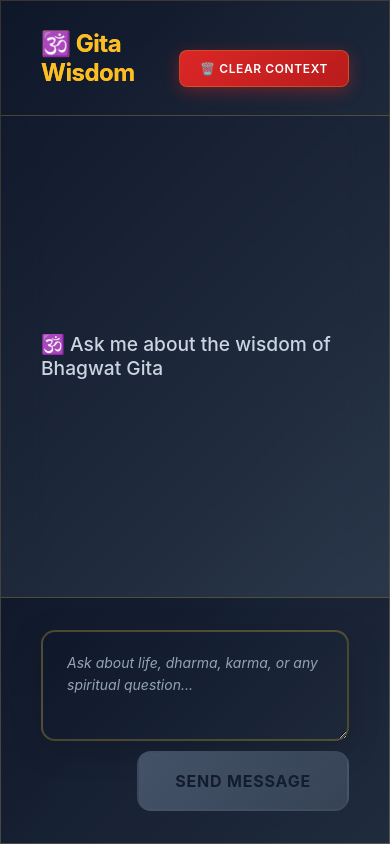
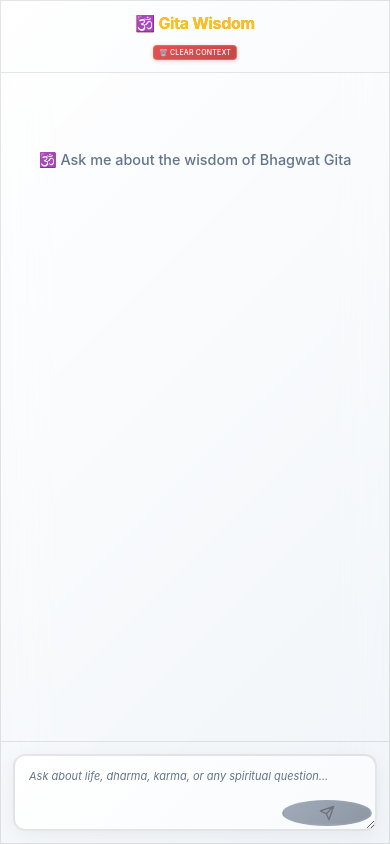
Before and after one commit to Shubham242000/Bhagwat-Gita-Wisdom, a React (Create React App) app in the folder client/: page / in a window 390 px wide. Built offline with nearby package versions, Linux system fonts and the light colour scheme.

Commit message:
code changes

```diff
--- a/client/package.json
+++ b/client/package.json
@@ -2,7 +2,7 @@
   "name": "client",
   "version": "0.1.0",
   "private": true,
-  "proxy": "http://localhost:5000",
+  "proxy": "http://localhost:5100",
   "dependencies": {
     "@testing-library/dom": "^10.4.1",
     "@testing-library/jest-dom": "^6.7.0",
--- a/client/src/App.css
+++ b/client/src/App.css
@@ -1,4 +1,4 @@
-/* Minimal Royal AI Style */
+/* Enhanced Royal AI Style with Mobile-First Design */
 * {
   box-sizing: border-box;
 }
@@ -8,20 +8,20 @@
   margin: 0;
   padding: 0;
   font-family: 'Inter', -apple-system, BlinkMacSystemFont, 'Segoe UI', sans-serif;
-  background: linear-gradient(135deg, #0f172a 0%, #1e293b 50%, #334155 100%);
+  background: linear-gradient(135deg, #ffffff 0%, #f8fafc 50%, #f1f5f9 100%);
+  overflow-x: hidden;
 }
 
 .app-container {
   max-width: 1200px;
   margin: 0 auto;
-  height: 100vh;
+  min-height: 100vh;
   display: flex;
   flex-direction: column;
-  /* background: linear-gradient(135deg, rgba(15, 23, 42, 0.95) 0%, rgba(30, 41, 59, 0.95) 100%); */
   backdrop-filter: blur(20px);
   border-radius: 0;
-  box-shadow: 0 0 60px rgba(0, 0, 0, 0.3);
-  border: 1px solid rgba(212, 175, 55, 0.2);
+  box-shadow: 0 0 60px rgba(0, 0, 0, 0.08);
+  border: 1px solid rgba(0, 0, 0, 0.1);
 }
 
 /* Header */
@@ -29,38 +29,46 @@
   display: flex;
   justify-content: space-between;
   align-items: center;
-  padding: 28px 40px;
-  border-bottom: 1px solid rgba(212, 175, 55, 0.3);
-  background: linear-gradient(135deg, rgba(15, 23, 42, 0.9) 0%, rgba(30, 41, 59, 0.9) 100%);
+  padding: 20px;
+  border-bottom: 1px solid rgba(0, 0, 0, 0.1);
+  background: linear-gradient(135deg, rgba(255, 255, 255, 0.95) 0%, rgba(248, 250, 252, 0.95) 100%);
   backdrop-filter: blur(30px);
+  flex-wrap: wrap;
+  gap: 15px;
 }
 
 .header h1 {
   margin: 0;
-  font-size: 1.5rem;
+  font-size: 1.25rem;
   font-weight: 700;
   background: linear-gradient(135deg, #fbbf24 0%, #f59e0b 50%, #d97706 100%);
+  -webkit-background-clip: text;
+  background-clip: text;
   color: #fbbf24;
-  background-clip: text;
   letter-spacing: -0.02em;
+  text-align: center;
+  /* flex: 1; */
 }
 
 .clear-button {
-  padding: 10px 20px;
+  padding: 4px 8px;
   background: linear-gradient(135deg, #dc2626 0%, #b91c1c 100%);
   color: white;
   border: 1px solid rgba(212, 175, 55, 0.3);
-  border-radius: 8px;
-  font-size: 12px;
-  font-weight: 600;
+  border-radius: 4px;
+  font-size: 9px;
+  font-weight: 500;
   cursor: pointer;
   transition: all 0.3s ease;
-  box-shadow: 0 4px 16px rgba(220, 38, 38, 0.4);
+  box-shadow: 0 1px 4px rgba(220, 38, 38, 0.3);
+  white-space: nowrap;
+  min-width: auto;
+  opacity: 0.8;
 }
 
 .clear-button:hover {
-  transform: translateY(-2px);
-  box-shadow: 0 8px 25px rgba(220, 38, 38, 0.6);
+  transform: translateY(-1px);
+  box-shadow: 0 4px 12px rgba(220, 38, 38, 0.6);
   border-color: rgba(212, 175, 55, 0.6);
 }
 
@@ -68,71 +76,73 @@
 .chat-container {
   flex: 1;
   overflow-y: auto;
-  padding: 32px 40px;
+  padding: 20px;
   background: transparent;
 }
 
 .messages-list {
   display: flex;
   flex-direction: column;
-  gap: 20px;
+  gap: 16px;
 }
 
 .message {
-  padding: 24px;
-  border-radius: 20px;
-  border: 1px solid rgba(212, 175, 55, 0.2);
-  background: linear-gradient(135deg, rgba(15, 23, 42, 0.8) 0%, rgba(30, 41, 59, 0.8) 100%);
+  padding: 20px;
+  border-radius: 16px;
+  border: 1px solid rgba(0, 0, 0, 0.08);
+  background: linear-gradient(135deg, rgba(255, 255, 255, 0.95) 0%, rgba(248, 250, 252, 0.95) 100%);
   backdrop-filter: blur(20px);
   transition: all 0.3s ease;
-  box-shadow: 0 8px 32px rgba(0, 0, 0, 0.2);
+  box-shadow: 0 4px 20px rgba(0, 0, 0, 0.06);
 }
 
 .message:hover {
-  border-color: rgba(212, 175, 55, 0.4);
-  box-shadow: 0 12px 40px rgba(0, 0, 0, 0.3);
-  transform: translateY(-2px);
+  border-color: rgba(5, 150, 105, 0.3);
+  box-shadow: 0 6px 25px rgba(0, 0, 0, 0.1);
+  transform: translateY(-1px);
 }
 
 .message.user {
-  margin-left: 50px;
-  background: linear-gradient(135deg, rgba(15, 23, 42, 0.9) 0%, rgba(30, 41, 59, 0.9) 100%);
-  border-color: rgba(59, 130, 246, 0.3);
+  margin-left: 20px;
+  background: linear-gradient(135deg, rgba(239, 246, 255, 0.95) 0%, rgba(219, 234, 254, 0.95) 100%);
+  border-color: rgba(59, 130, 246, 0.2);
 }
 
 .message.assistant {
-  margin-right: 50px;
-  background: linear-gradient(135deg, rgba(15, 23, 42, 0.9) 0%, rgba(30, 41, 59, 0.9) 100%);
-  border-color: rgba(212, 175, 55, 0.4);
+  margin-right: 20px;
+  background: linear-gradient(135deg, rgba(240, 253, 244, 0.95) 0%, rgba(220, 252, 231, 0.95) 100%);
+  border-color: rgba(5, 150, 105, 0.2);
 }
 
 .message-header {
   display: flex;
   justify-content: space-between;
   align-items: center;
-  margin-bottom: 16px;
-  font-size: 12px;
+  margin-bottom: 12px;
+  font-size: 11px;
+  flex-wrap: wrap;
+  gap: 8px;
 }
 
 .role-badge {
   font-weight: 700;
-  color: #fbbf24;
+  color: #059669;
   text-transform: uppercase;
-  letter-spacing: 0.08em;
-  font-size: 10px;
-  text-shadow: 0 0 10px rgba(251, 191, 36, 0.3);
+  letter-spacing: 0.05em;
+  font-size: 9px;
+  text-shadow: 0 0 8px rgba(5, 150, 105, 0.2);
 }
 
 .timestamp {
-  color: #94a3b8;
-  font-size: 10px;
+  color: #64748b;
+  font-size: 9px;
   font-weight: 500;
 }
 
 .message-content {
-  line-height: 1.7;
-  color: #e2e8f0;
-  font-size: 14px;
+  line-height: 1.6;
+  color: #334155;
+  font-size: 13px;
 }
 
 /* Markdown styling for AI responses */
@@ -142,48 +152,50 @@
 .message.assistant h4,
 .message.assistant h5,
 .message.assistant h6 {
-  color: #e2e8f0;
-  margin-top: 20px;
-  margin-bottom: 14px;
+  color: #1e293b;
+  margin-top: 16px;
+  margin-bottom: 10px;
   font-weight: 600;
   line-height: 1.3;
 }
 
 .message.assistant h1 {
-  font-size: 1.25rem;
+  font-size: 1.1rem;
   margin-top: 0;
   border-bottom: 2px solid rgba(212, 175, 55, 0.4);
-  padding-bottom: 6px;
+  padding-bottom: 4px;
 }
 
 .message.assistant h2 {
-  font-size: 1.125rem;
+  font-size: 1rem;
   border-bottom: 1px solid rgba(212, 175, 55, 0.3);
-  padding-bottom: 5px;
+  padding-bottom: 3px;
 }
 
 .message.assistant h3 {
-  font-size: 1rem;
-  color: #cbd5e1;
+  font-size: 0.9rem;
+  color: #334155;
 }
 
 .empty-state {
   display: flex;
   justify-content: center;
   align-items: center;
-  height: 100%;
-  color: #cbd5e1;
-  font-size: 1.2rem;
+  height: 200px;
+  color: #64748b;
+  font-size: 1rem;
   font-weight: 500;
+  text-align: center;
+  padding: 20px;
 }
 
 .message.assistant p {
-  margin-bottom: 14px;
-  color: #cbd5e1;
+  margin-bottom: 10px;
+  color: #1e293b;
 }
 
 .message.assistant strong {
-  color: #e2e8f0;
+  color: #0f172a;
   font-weight: 600;
 }
 
@@ -194,59 +206,61 @@
 
 .message.assistant ul,
 .message.assistant ol {
-  margin-bottom: 14px;
-  padding-left: 20px;
+  margin-bottom: 10px;
+  padding-left: 16px;
 }
 
 .message.assistant li {
-  margin-bottom: 6px;
-  color: #cbd5e1;
+  margin-bottom: 4px;
+  color: #1e293b;
 }
 
 .message.assistant blockquote {
-  border-left: 3px solid rgba(212, 175, 55, 0.4);
-  padding-left: 18px;
-  margin: 16px 0;
+  border-left: 3px solid rgba(5, 150, 105, 0.4);
+  padding-left: 14px;
+  margin: 12px 0;
   font-style: italic;
-  color: #94a3b8;
-  background: rgba(212, 175, 55, 0.05);
-  padding: 14px 18px;
-  border-radius: 8px;
+  color: #475569;
+  background: rgba(5, 150, 105, 0.05);
+  padding: 10px 14px;
+  border-radius: 6px;
 }
 
 .message.assistant code {
-  background: rgba(15, 23, 42, 0.2);
-  color: #e2e8f0;
-  padding: 2px 6px;
-  border-radius: 4px;
+  background: rgba(0, 0, 0, 0.08);
+  color: #1e293b;
+  padding: 1px 4px;
+  border-radius: 3px;
   font-family: 'JetBrains Mono', 'Fira Code', monospace;
-  font-size: 0.8em;
+  font-size: 0.75em;
   font-weight: 500;
 }
 
 .message.assistant pre {
   background: rgba(15, 23, 42, 0.1);
   color: #e2e8f0;
-  padding: 16px;
-  border-radius: 10px;
+  padding: 12px;
+  border-radius: 8px;
   overflow-x: auto;
-  margin: 16px 0;
+  margin: 12px 0;
   border: 1px solid rgba(212, 175, 55, 0.2);
+  font-size: 0.8em;
 }
 
 .message.assistant table {
   width: 100%;
   border-collapse: collapse;
-  margin: 16px 0;
+  margin: 12px 0;
   background: rgba(15, 23, 42, 0.3);
-  border-radius: 10px;
+  border-radius: 8px;
   overflow: hidden;
   border: 1px solid rgba(212, 175, 55, 0.2);
+  font-size: 0.8em;
 }
 
 .message.assistant th,
 .message.assistant td {
-  padding: 12px 16px;
+  padding: 8px 12px;
   text-align: left;
   border-bottom: 1px solid rgba(212, 175, 55, 0.15);
 }
@@ -267,19 +281,19 @@
   display: flex;
   flex-direction: column;
   align-items: center;
-  padding: 32px;
+  padding: 24px;
   color: #64748b;
 }
 
 .typing-dots {
   display: flex;
-  gap: 6px;
-  margin-bottom: 12px;
+  gap: 4px;
+  margin-bottom: 8px;
 }
 
 .typing-dots span {
-  width: 8px;
-  height: 8px;
+  width: 6px;
+  height: 6px;
   background: linear-gradient(135deg, #10b981 0%, #059669 100%);
   border-radius: 50%;
   animation: typing 1.6s infinite ease-in-out;
@@ -303,78 +317,130 @@
 .input-form {
   display: flex;
   flex-direction: column;
-  gap: 10px;
+  gap: 12px;
   justify-content: center;
   align-items: stretch;
   width: 100%;
-  max-width: 1000px;
+  max-width: 800px;
   margin: 0 auto;
-  padding: 32px 40px;
-  background: linear-gradient(135deg, rgba(15, 23, 42, 0.9) 0%, rgba(30, 41, 59, 0.9) 100%);
+  padding: 20px;
+  /* background: linear-gradient(135deg, rgba(255, 255, 255, 0.95) 0%, rgba(248, 250, 252, 0.95) 100%); */
   backdrop-filter: blur(30px);
-  border-top: 1px solid rgba(212, 175, 55, 0.3);
+  border-top: 1px solid rgba(0, 0, 0, 0.1);
+}
+
+.input-wrapper {
+  position: relative;
+  display: flex;
+  align-items: flex-end;
+  gap: 8px;
+}
+
+.send-button {
+  position: absolute;
+  right: 8px;
+  bottom: 8px;
+  width: 32px;
+  height: 32px;
+  padding: 0;
+  background: linear-gradient(135deg, #fbbf24 0%, #f59e0b 50%, #d97706 100%);
+  color: #0f172a;
+  border: 2px solid rgba(212, 175, 55, 0.6);
+  border-radius: 50%;
+  cursor: pointer;
+  transition: all 0.3s ease;
+  display: flex;
+  align-items: center;
+  justify-content: center;
+  opacity: 0;
+
+  box-shadow: 0 4px 16px rgba(251, 191, 36, 0.4);
+  backdrop-filter: blur(10px);
+}
+
+.send-button.visible {
+  opacity: 1;
+}
+
+.send-button:hover {
+  background: linear-gradient(135deg, #f59e0b 0%, #d97706 50%, #b45309 100%);
+  box-shadow: 0 6px 20px rgba(251, 191, 36, 0.6);
+  border-color: rgba(212, 175, 55, 0.8);
+}
+
+.send-button:active {
+  box-shadow: 0 2px 8px rgba(251, 191, 36, 0.5);
+}
+
+.send-button:disabled {
+  background: linear-gradient(135deg, #64748b 0%, #475569 100%);
+  border-color: rgba(100, 116, 139, 0.3);
+  cursor: not-allowed;
+  opacity: 0.6;
+  box-shadow: none;
 }
 
 textarea {
   width: 100%;
-  min-height: 80px;
-  max-height: 250px;
-  padding: 20px 24px;
-  border: 2px solid rgba(212, 175, 55, 0.3);
-  border-radius: 14px;
-  font-size: 14px;
+  min-height: 60px;
+  max-height: 200px;
+  padding: 16px 20px;
+  border: 2px solid rgba(0, 0, 0, 0.1);
+  border-radius: 12px;
+  font-size: 13px;
   outline: none;
   transition: all 0.3s ease;
   font-family: inherit;
-  background: linear-gradient(135deg, rgba(15, 23, 42, 0.8) 0%, rgba(30, 41, 59, 0.8) 100%);
-  color: #e2e8f0;
-  resize: both;
-  line-height: 1.6;
-  box-shadow: 0 8px 32px rgba(0, 0, 0, 0.2);
+  background: linear-gradient(135deg, rgba(255, 255, 255, 0.95) 0%, rgba(248, 250, 252, 0.95) 100%);
+  color: #334155;
+  resize: vertical;
+  line-height: 1.5;
+  box-shadow: 0 4px 20px rgba(0, 0, 0, 0.06);
 }
 
 textarea:focus {
-  border-color: rgba(212, 175, 55, 0.8);
-  box-shadow: 0 0 0 6px rgba(212, 175, 55, 0.15), 0 12px 40px rgba(0, 0, 0, 0.3);
-  background: linear-gradient(135deg, rgba(15, 23, 42, 0.95) 0%, rgba(30, 41, 59, 0.95) 100%);
+  border-color: rgba(5, 150, 105, 0.6);
+  box-shadow: 0 0 0 4px rgba(5, 150, 105, 0.1), 0 6px 25px rgba(0, 0, 0, 0.08);
+  background: linear-gradient(135deg, rgba(255, 255, 255, 1) 0%, rgba(248, 250, 252, 1) 100%);
 }
 
 textarea::placeholder {
-  color: #94a3b8;
+  color: #64748b;
   font-style: italic;
 }
 
+/* General button styles (for clear button) */
 button {
-  padding: 18px 36px;
+  padding: 14px 28px;
   background: linear-gradient(135deg, #fbbf24 0%, #f59e0b 50%, #d97706 100%);
   color: #0f172a;
   border: 2px solid rgba(212, 175, 55, 0.5);
-  border-radius: 14px;
-  font-size: 16px;
+  border-radius: 12px;
+  font-size: 14px;
   font-weight: 700;
   cursor: pointer;
   transition: all 0.3s ease;
   font-family: inherit;
   white-space: nowrap;
-  box-shadow: 0 8px 32px rgba(251, 191, 36, 0.4);
-  align-self: flex-end;
+  box-shadow: 0 4px 20px rgba(251, 191, 36, 0.4);
+  align-self: center;
   text-transform: uppercase;
-  letter-spacing: 0.05em;
+  letter-spacing: 0.03em;
+  min-width: 80px;
 }
 
 button:hover {
   background: linear-gradient(135deg, #f59e0b 0%, #d97706 50%, #b45309 100%);
-  transform: translateY(-3px);
-  box-shadow: 0 12px 40px rgba(251, 191, 36, 0.6);
+  transform: translateY(-2px);
+  box-shadow: 0 6px 25px rgba(251, 191, 36, 0.6);
   border-color: rgba(212, 175, 55, 0.8);
 }
 
 button:active {
-  transform: translateY(-1px);
+  transform: translateY(0);
 }
 
 button:disabled {
-  background: linear-gradient(135deg, #64748b 0%, #475569 100%);
   border-color: rgba(100, 116, 139, 0.3);
   cursor: not-allowed;
   opacity: 0.6;
@@ -391,19 +457,170 @@
 
 /* Scrollbar styling */
 .chat-container::-webkit-scrollbar {
-  width: 6px;
+  width: 4px;
 }
 
 .chat-container::-webkit-scrollbar-track {
   background: rgba(148, 163, 148, 0.1);
-  border-radius: 3px;
+  border-radius: 2px;
 }
 
 .chat-container::-webkit-scrollbar-thumb {
   background: rgba(148, 163, 148, 0.3);
-  border-radius: 3px;
+  border-radius: 2px;
 }
 
 .chat-container::-webkit-scrollbar-thumb:hover {
   background: rgba(148, 163, 148, 0.5);
 }
+
+/* Mobile Responsiveness */
+@media (max-width: 768px) {
+  .app-container {
+    max-width: 100%;
+    border-radius: 0;
+  }
+
+  .header {
+    padding: 16px;
+    flex-direction: column;
+    text-align: center;
+    gap: 12px;
+  }
+
+  .header h1 {
+    font-size: 1.1rem;
+    order: 1;
+  }
+
+  .clear-button {
+    order: 2;
+    padding: 3px 6px;
+    font-size: 8px;
+    min-width: 60px;
+  }
+
+  .chat-container {
+    padding: 16px;
+  }
+
+  .message {
+    padding: 16px;
+    margin-left: 10px !important;
+    margin-right: 10px !important;
+    border-radius: 12px;
+  }
+
+  .message-header {
+    font-size: 10px;
+  }
+
+  .role-badge {
+    font-size: 8px;
+  }
+
+  .timestamp {
+    font-size: 8px;
+  }
+
+  .message-content {
+    font-size: 12px;
+  }
+
+  .input-form {
+    padding: 16px;
+    gap: 10px;
+  }
+
+  textarea {
+    padding: 14px 16px;
+    font-size: 12px;
+    min-height: 50px;
+  }
+
+  button {
+    padding: 12px 24px;
+    font-size: 13px;
+    min-width: 100px;
+  }
+
+  .send-button {
+    width: 28px;
+    height: 28px;
+    right: 6px;
+    bottom: 6px;
+  }
+
+  .empty-state {
+    height: 150px;
+    font-size: 0.9rem;
+    padding: 16px;
+  }
+}
+
+@media (max-width: 480px) {
+  .header {
+    padding: 12px;
+  }
+
+  .header h1 {
+    font-size: 1rem;
+  }
+
+  .clear-button {
+    padding: 2px 5px;
+    font-size: 7px;
+    min-width: 50px;
+  }
+
+  .chat-container {
+    padding: 12px;
+  }
+
+  .message {
+    padding: 12px;
+    margin-left: 5px !important;
+    margin-right: 5px !important;
+  }
+
+  .input-form {
+    padding: 12px;
+  }
+
+  textarea {
+    padding: 12px 14px;
+    font-size: 11px;
+  }
+
+  button {
+    padding: 10px 20px;
+    font-size: 12px;
+    min-width: 90px;
+  }
+
+  .send-button {
+    width: 26px;
+    height: 26px;
+    right: 5px;
+    bottom: 5px;
+  }
+}
+
+/* Tablet adjustments */
+@media (min-width: 769px) and (max-width: 1024px) {
+  .app-container {
+    max-width: 95%;
+  }
+
+  .header {
+    padding: 24px 32px;
+  }
+
+  .chat-container {
+    padding: 24px 32px;
+  }
+
+  .input-form {
+    padding: 24px 32px;
+  }
+}
--- a/client/src/App.js
+++ b/client/src/App.js
@@ -6,6 +6,7 @@
   const [input, setInput] = useState("");
   const [messages, setMessages] = useState([]);
   const [isLoading, setIsLoading] = useState(false);
+  const [inputFocused, setInputFocused] = useState(false);
 
   // Load messages from localStorage on component mount
   useEffect(() => {
@@ -120,7 +121,7 @@
             {messages.map((message, index) => (
               <div key={index} className={`message ${message.role}`}>
                 <div className="message-header">
-                  <span className="role-badge">{message.role === 'user' ? '👤 You' : '🤖 AI'}</span>
+                  <span className="role-badge">{message.role === 'user' ? '👤 You' : '🕉️ Krishna'}</span>
                   <span className="timestamp">
                     {new Date(message.timestamp).toLocaleTimeString()}
                   </span>
@@ -154,6 +155,7 @@
       </div>
 
       <form onSubmit={handleSubmit} className="input-form">
+        <div className="input-wrapper">
           <textarea
             value={input}
             onChange={(e) => setInput(e.target.value)}
@@ -168,10 +170,20 @@
             placeholder="Ask about life, dharma, karma, or any spiritual question..."
             disabled={isLoading}
             rows={3}
+            onFocus={() => setInputFocused(true)}
+            onBlur={() => setInputFocused(false)}
           />
-        <button type="submit" disabled={isLoading || !input.trim()}>
-          {isLoading ? "..." : "Send Message"}
+          <button
+            type="submit"
+            disabled={isLoading || !input.trim()}
+            className={`send-button ${inputFocused ? 'visible' : ''}`}
+            title="Send message"
+          >
+            <svg width="16" height="16" viewBox="0 0 24 24" fill="none" xmlns="http://www.w3.org/2000/svg">
+              <path d="M22 2L11 13M22 2L15 22L11 13M22 2L2 9L11 13" stroke="currentColor" strokeWidth="2" strokeLinecap="round" strokeLinejoin="round"/>
+            </svg>
           </button>
+        </div>
       </form>
     </div>
   );
```
Lines whose indentation alone changed are shown as unchanged.
